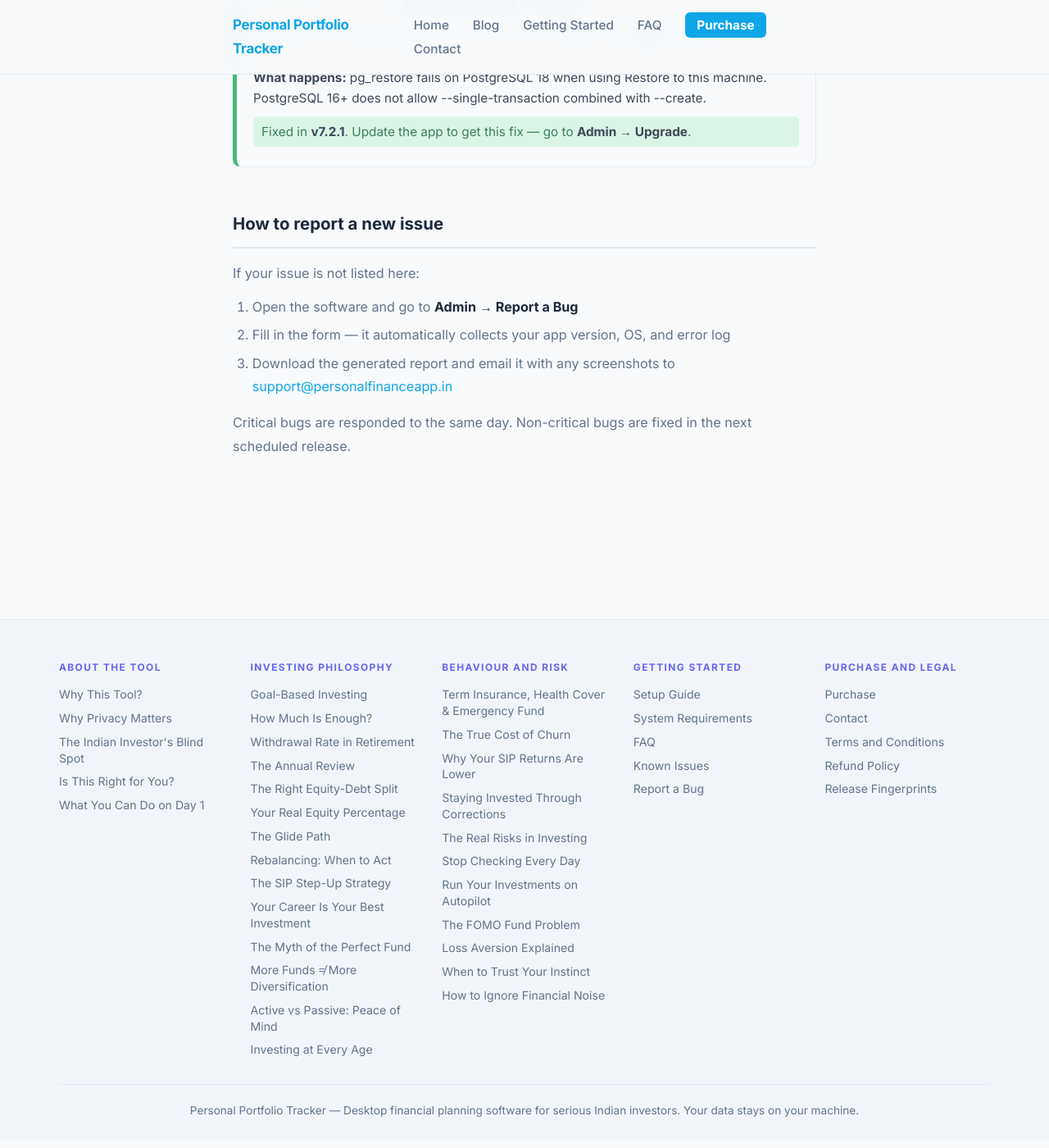
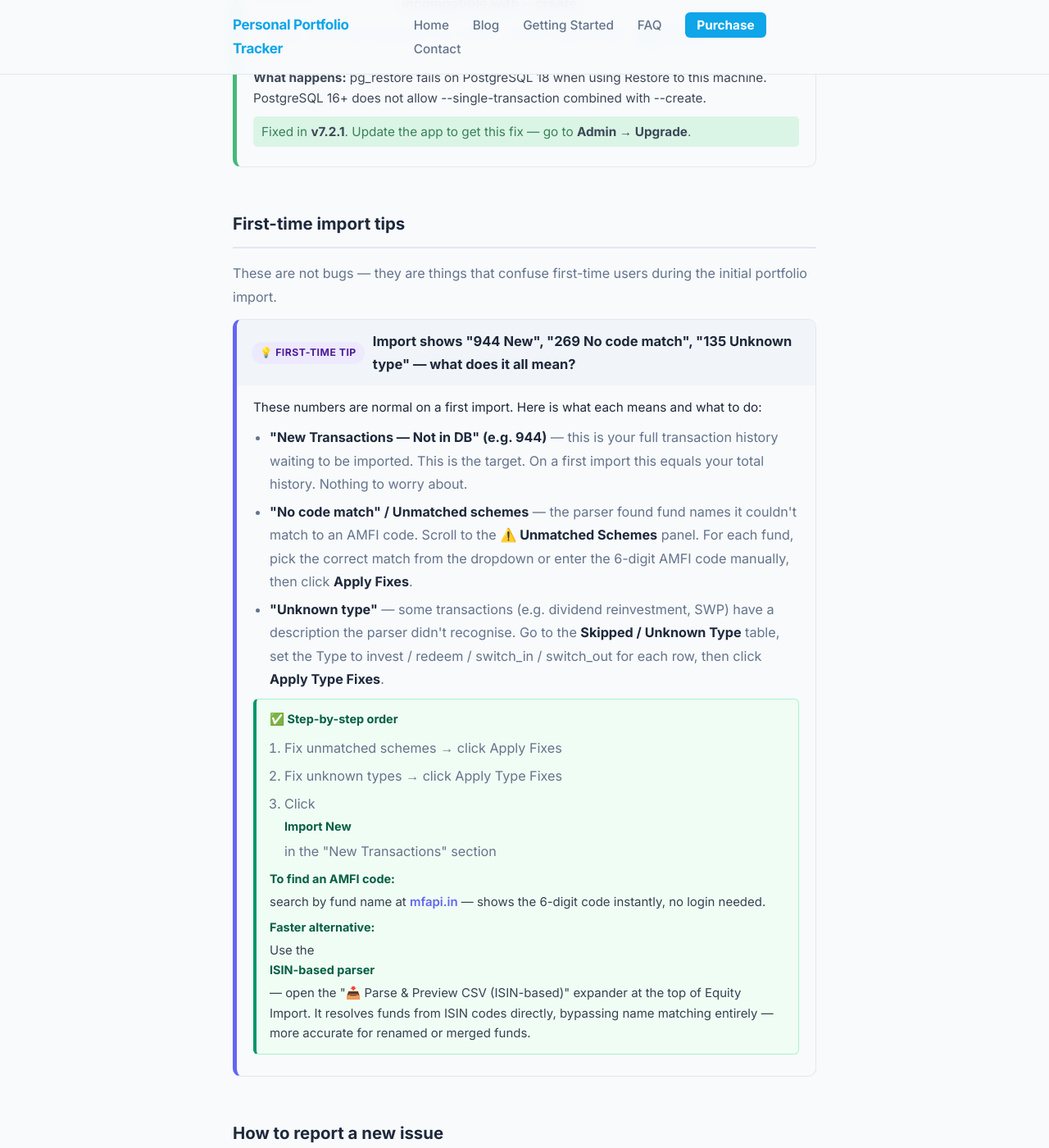
Before and after one commit to srikrishna2024/portfolio-tracker-blog, a Jekyll site: the page built from known-issues/index.html, in a window 1280 px wide and 1400 px high, scrolled down 5312 px. Shown: the whole window at 82% size. Built offline with Jekyll 4.4.1, drawn with Linux system fonts in a browser that asks for light colours.

Commit message:
known issues: add first-time import tips section

```diff
--- a/known-issues/index.html
+++ b/known-issues/index.html
@@ -201,6 +201,37 @@ title: Known Issues & Workarounds
   </div>
 
   <div class="content-section">
+    <h2>First-time import tips</h2>
+    <p>These are not bugs — they are things that confuse first-time users during the initial portfolio import.</p>
+
+    <div class="ki-issue" style="border-left:5px solid #6366f1;">
+      <div class="ki-header">
+        <span class="ki-badge" style="background:#ede9fe;color:#4c1d95;">💡 First-time tip</span>
+        <h3 class="ki-title">Import shows "944 New", "269 No code match", "135 Unknown type" — what does it all mean?</h3>
+      </div>
+      <div class="ki-body">
+        <p>These numbers are normal on a first import. Here is what each means and what to do:</p>
+        <ul style="font-size:0.9rem;color:#374151;line-height:1.9;margin:10px 0;padding-left:20px;">
+          <li><strong>"New Transactions — Not in DB" (e.g. 944)</strong> — this is your full transaction history waiting to be imported. This is the target. On a first import this equals your total history. Nothing to worry about.</li>
+          <li><strong>"No code match" / Unmatched schemes</strong> — the parser found fund names it couldn't match to an AMFI code. Scroll to the <strong>⚠️ Unmatched Schemes</strong> panel. For each fund, pick the correct match from the dropdown or enter the 6-digit AMFI code manually, then click <strong>Apply Fixes</strong>.</li>
+          <li><strong>"Unknown type"</strong> — some transactions (e.g. dividend reinvestment, SWP) have a description the parser didn't recognise. Go to the <strong>Skipped / Unknown Type</strong> table, set the Type to invest / redeem / switch_in / switch_out for each row, then click <strong>Apply Type Fixes</strong>.</li>
+        </ul>
+        <div class="ki-workaround">
+          <strong>✅ Step-by-step order</strong>
+          <ol style="font-size:0.88rem;color:#374151;margin:8px 0 0;padding-left:18px;line-height:1.9;">
+            <li>Fix unmatched schemes → click Apply Fixes</li>
+            <li>Fix unknown types → click Apply Type Fixes</li>
+            <li>Click <strong>Import New</strong> in the "New Transactions" section</li>
+          </ol>
+          <p style="margin-top:8px;"><strong>To find an AMFI code:</strong> search by fund name at <a href="https://www.mfapi.in" style="color:#6366f1;font-weight:600;" target="_blank">mfapi.in</a> — shows the 6-digit code instantly, no login needed.</p>
+          <p style="margin-top:6px;"><strong>Faster alternative:</strong> Use the <strong>ISIN-based parser</strong> — open the "📥 Parse &amp; Preview CSV (ISIN-based)" expander at the top of Equity Import. It resolves funds from ISIN codes directly, bypassing name matching entirely — more accurate for renamed or merged funds.</p>
+        </div>
+      </div>
+    </div>
+
+  </div>
+
+  <div class="content-section">
     <h2>How to report a new issue</h2>
     <p>If your issue is not listed here:</p>
     <ol>
```
